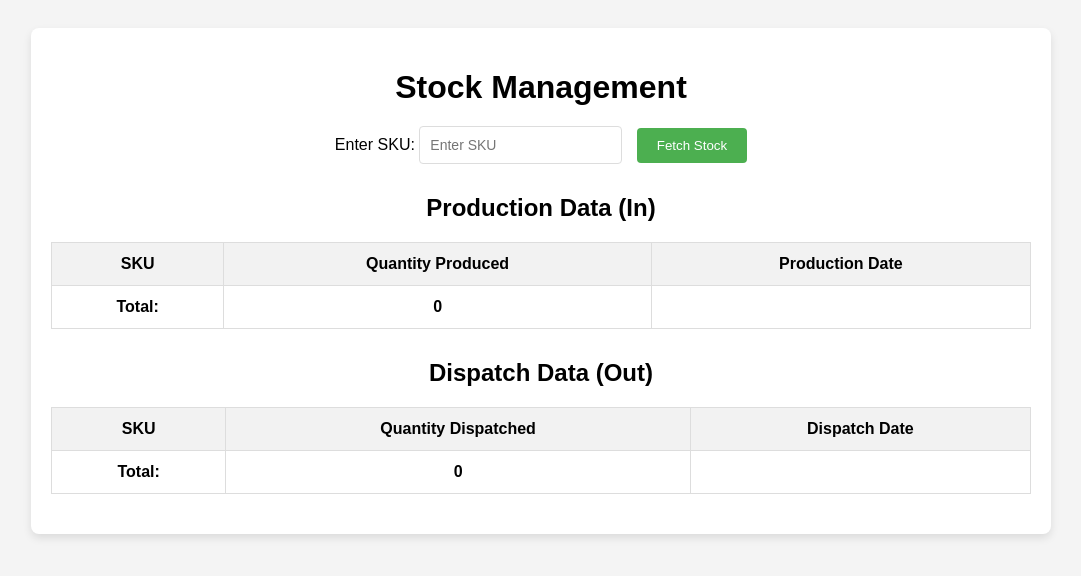
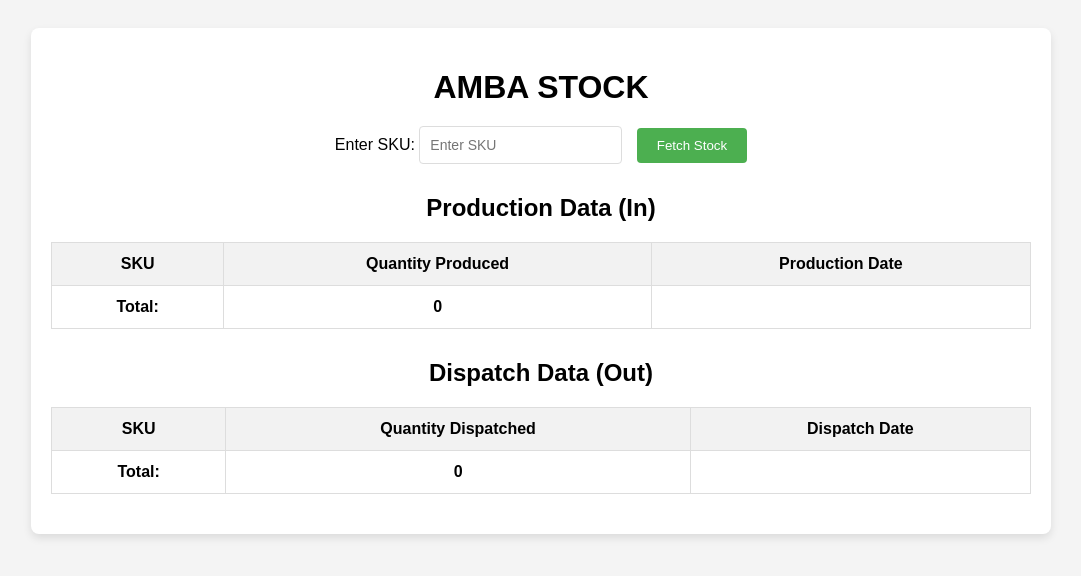
Before and after one commit to AMBALAMINATES/STOCK, a plain HTML site: page index.html in a window 1280 px wide. Shown: the whole page, without its empty margins (99-1180 px from the left). Drawn offline with Linux system fonts and the light colour scheme.

Commit message:
Update index.html

```diff
--- a/index.html
+++ b/index.html
@@ -3,12 +3,12 @@
 <head>
     <meta charset="UTF-8">
     <meta name="viewport" content="width=device-width, initial-scale=1.0">
-    <title>Stock Management</title>
+    <title>AMBA STOCK</title>
     <link rel="stylesheet" href="i.css">
 </head>
 <body>
     <div class="container">
-        <h1>Stock Management</h1>
+        <h1>AMBA STOCK</h1>
         <div class="form-group">
             <label for="sku">Enter SKU:</label>
             <input type="text" id="sku" placeholder="Enter SKU">
```
